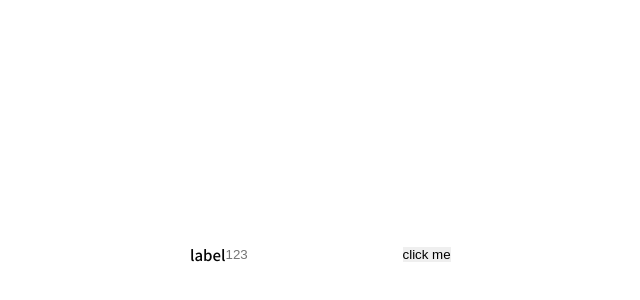
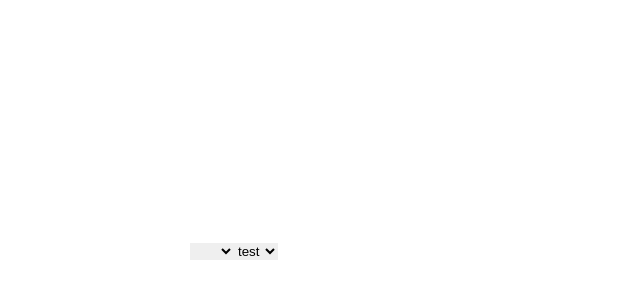
Before and after one commit to youngme92/react-ui, a React (Vite) app: page / in a window 1280 px wide. Shown: the part 158-458 px from the top of the page, without its empty margins (450-1090 px from the left). Built offline with nearby package versions, Linux system fonts and the light colour scheme.

Commit message:
feat: add Select Component 수정이 추가로 필요하다

```diff
--- a/src/components/Select.tsx
+++ b/src/components/Select.tsx
@@ -1,86 +1,40 @@
-import React from "react";
-// import DropDown from './DropDown';
+import { createContext, useState } from "react"
 
-interface SelectProps {
-  label: string;
-  trigger: React.ReactNode;
-  value: string;
-  onChange: (value: string) => void;
-  options: string[];
+interface SelectProps extends React.SelectHTMLAttributes<HTMLSelectElement> {
+  children: React.ReactNode
 }
 
-export function FrameworkSelect() {
-  const [framework, setFramework] = React.useState("react");
-  const handleChange = (value: string) => {
-    setFramework(value);
-  };
-  return (
-    <Select
-      label="Frontend Framework"
-      trigger={<button>{framework}</button>}
-      value={framework}
-      onChange={handleChange}
-      options={["react", "vue", "angular"]}
-    />
-  );
+interface OptionProps extends React.OptionHTMLAttributes<HTMLOptionElement> {
+  children: React.ReactNode
 }
 
-const Select = ({ label, trigger, value, onChange, options }: SelectProps) => {
-  return (
-    <div>
-      <DropDown label={label} value={value} onChange={onChange}>
-        {/* <DropDown.Trigger as={trigger} /> */}
-        <DropDown.Menu>
-          {options.map((option) => (
-            <DropDown.Item key={option} value={option}>
-              {option}
-            </DropDown.Item>
-          ))}
-        </DropDown.Menu>
-      </DropDown>
-    </div>
-  );
-};
+// interface SelectType extends React.ForwardRefExoticComponent<SelectProps> {
+//   Option?: React.ForwardRefExoticComponent<OptionProps>
+// }
 
-function DropDown({
-  children,
-  label,
-  value,
-  onChange,
-}: {
-  children: React.ReactNode;
-  label: string;
-  value: string;
-  onChange: (value: string) => void;
-}) {
-  return (
-    <div>
-      <label htmlFor="">{label}</label>
-      {children}
-    </div>
-  );
+type SelectContext = {
+  selectedValue: string
+  onChange: (event: React.ChangeEvent<HTMLSelectElement>) => void
 }
 
-function Trigger({ as: Component }: { as: React.ElementType }) {
-  return <Component />;
+const SelectContext = createContext<SelectContext | null>(null)
+
+export const Select = ({ children, ...props }: SelectProps) => {
+  const [selectedValue, setSelectedValue] = useState("")
+  const onChange = (event: React.ChangeEvent<HTMLSelectElement>) => {
+    setSelectedValue(event.target.value)
+  }
+  return (
+    <SelectContext.Provider value={{ selectedValue, onChange }}>
+      <select {...props}>{children}</select>
+    </SelectContext.Provider>
+  )
 }
 
-function Menu({ children }: { children: React.ReactNode }) {
-  return <div>{children}</div>;
+function Option({ children, ...props }: OptionProps) {
+  return <option {...props}>{children}</option>
 }
 
-function Item({
-  children,
-  value,
-}: {
-  children: React.ReactNode;
-  value: string;
-}) {
-  return <div>{children}</div>;
-}
+Select.Option = Option
 
-DropDown.Trigger = Trigger;
-DropDown.Menu = Menu;
-DropDown.Item = Item;
-
-export default Select;
+export default Select
--- a/src/pages/HomePage.tsx
+++ b/src/pages/HomePage.tsx
@@ -1,20 +1,23 @@
-import Input from "@/components/Input"
-import Label from "@/components/Label"
-import { useRef } from "react"
+import Select from "@/components/Select"
 
 export default function HomePage() {
-  const inputRef = useRef<HTMLInputElement>(null)
-  const labelRef = useRef<HTMLLabelElement>(null)
+  // const inputRef = useRef<HTMLInputElement>(null)
+  // const labelRef = useRef<HTMLLabelElement>(null)
   return (
     <div
       style={{ margin: "auto", position: "absolute", top: "50%", left: "50%" }}
     >
       <div style={{ display: "flex", gap: "5px" }}></div>
-      <Label htmlFor="input" ref={labelRef}>
-        label
-      </Label>
-      <Input id="input" placeholder="123" ref={inputRef} />
-      <button onClick={() => labelRef.current?.focus()}>click me</button>
+      <select name="" id="">
+        <option value="react">{/* <p>123</p> */}</option>
+        <option value="vue">Vue</option>
+      </select>
+      <Select>
+        <Select.Option value="react">
+          <p>test</p>
+        </Select.Option>
+        <Select.Option value="vue">Vue</Select.Option>
+      </Select>
     </div>
   )
 }
--- /dev/null
+++ b/src/test1/Select.tsx
@@ -0,0 +1,86 @@
+import React from "react";
+// import DropDown from './DropDown';
+
+interface SelectProps {
+  label: string;
+  trigger: React.ReactNode;
+  value: string;
+  onChange: (value: string) => void;
+  options: string[];
+}
+
+export function FrameworkSelect() {
+  const [framework, setFramework] = React.useState("react");
+  const handleChange = (value: string) => {
+    setFramework(value);
+  };
+  return (
+    <Select
+      label="Frontend Framework"
+      trigger={<button>{framework}</button>}
+      value={framework}
+      onChange={handleChange}
+      options={["react", "vue", "angular"]}
+    />
+  );
+}
+
+const Select = ({ label, trigger, value, onChange, options }: SelectProps) => {
+  return (
+    <div>
+      <DropDown label={label} value={value} onChange={onChange}>
+        {/* <DropDown.Trigger as={trigger} /> */}
+        <DropDown.Menu>
+          {options.map((option) => (
+            <DropDown.Item key={option} value={option}>
+              {option}
+            </DropDown.Item>
+          ))}
+        </DropDown.Menu>
+      </DropDown>
+    </div>
+  );
+};
+
+function DropDown({
+  children,
+  label,
+  value,
+  onChange,
+}: {
+  children: React.ReactNode;
+  label: string;
+  value: string;
+  onChange: (value: string) => void;
+}) {
+  return (
+    <div>
+      <label htmlFor="">{label}</label>
+      {children}
+    </div>
+  );
+}
+
+function Trigger({ as: Component }: { as: React.ElementType }) {
+  return <Component />;
+}
+
+function Menu({ children }: { children: React.ReactNode }) {
+  return <div>{children}</div>;
+}
+
+function Item({
+  children,
+  value,
+}: {
+  children: React.ReactNode;
+  value: string;
+}) {
+  return <div>{children}</div>;
+}
+
+DropDown.Trigger = Trigger;
+DropDown.Menu = Menu;
+DropDown.Item = Item;
+
+export default Select;
```
